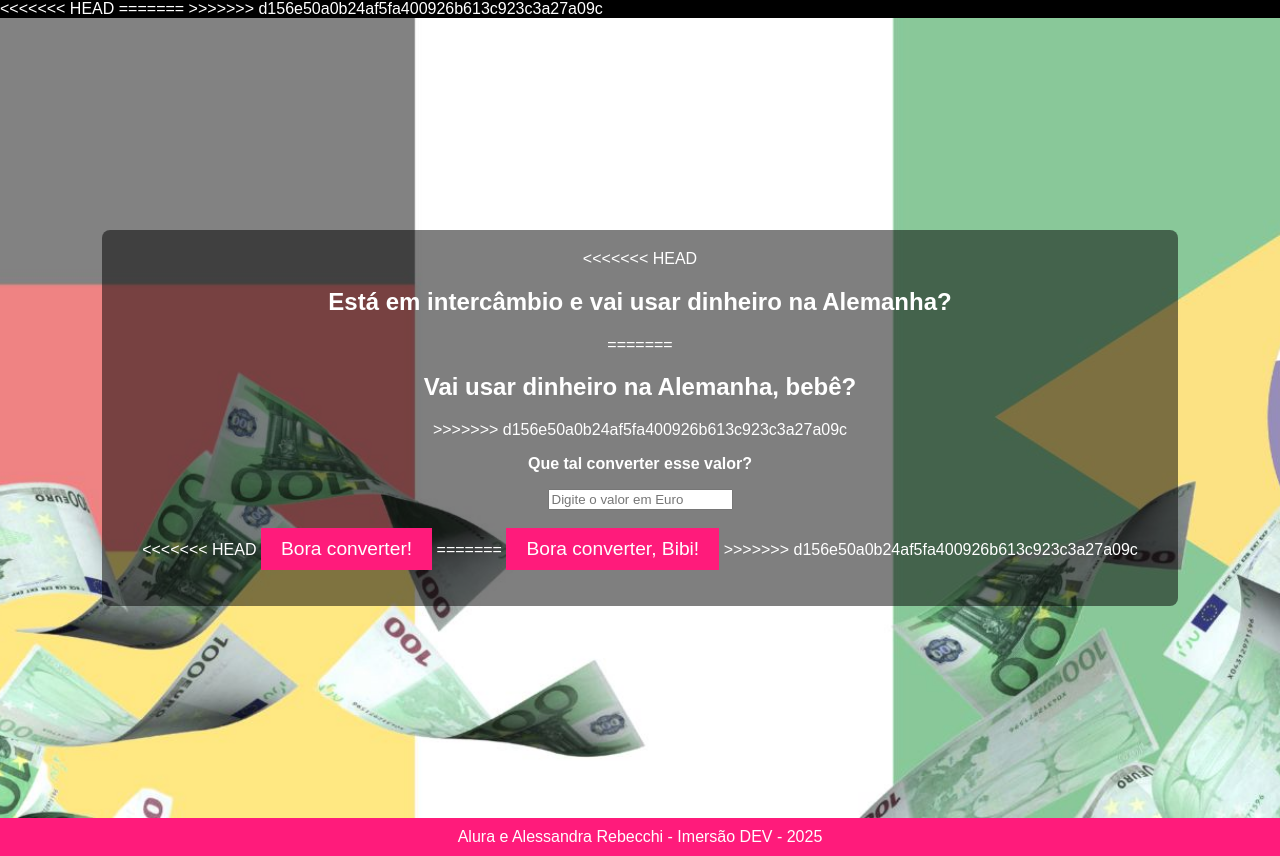
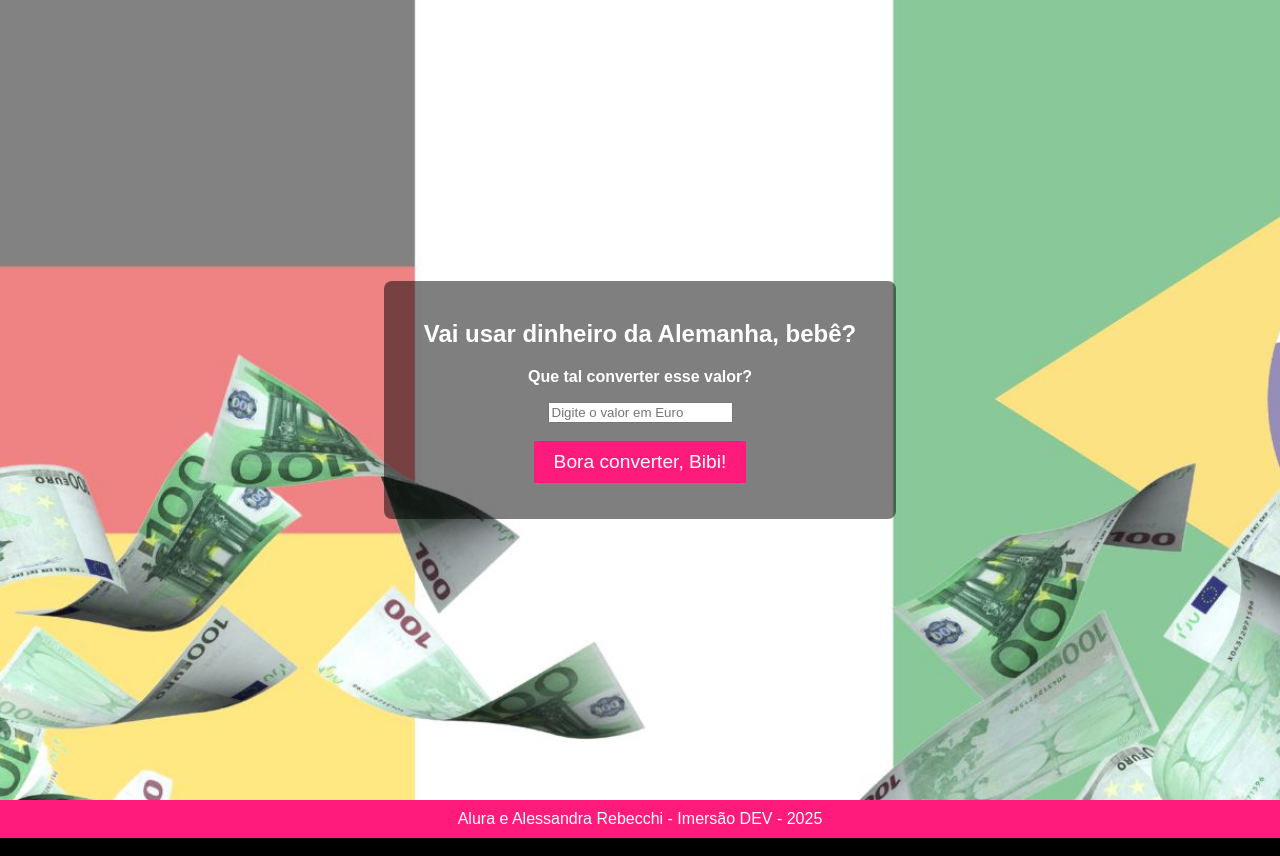
Before and after one commit to AlessandraRebecchi/conversordabibi, a plain HTML site: page index.html in a window 1280 px wide. Drawn offline with Linux system fonts and the light colour scheme.

Commit message:
Update index.html

```diff
--- a/index.html
+++ b/index.html
@@ -5,31 +5,19 @@
     <meta name="viewport" content="width=device-width, initial-scale=1.0">
     <link rel="stylesheet" type="text/css" href="/main.css">
     <script type="text/javascript" src="/main.js" defer></script>
-<<<<<<< HEAD
     <title>Conversor de Euro para Real</title>
-=======
-    <title>Conversor de Euro para Real da Bibi</title>
->>>>>>> d156e50a0b24af5fa400926b613c923c3a27a09c
 </head>
 <body>
 
     <div class="container">
         <div class="content">
-<<<<<<< HEAD
-            <h2>Está em intercâmbio e vai usar dinheiro na Alemanha?</h2>
-=======
-            <h2>Vai usar dinheiro na Alemanha, bebê?</h2>
->>>>>>> d156e50a0b24af5fa400926b613c923c3a27a09c
+            <h2>Vai usar dinheiro da Alemanha, bebê?</h2>
             <p>Que tal converter esse valor?</p>
 
             <input type="number" id="valorEuro" placeholder="Digite o valor em Euro" step="0.01">
             <br>
             <br>
-<<<<<<< HEAD
-            <button id="botaoConverter">Bora converter!</button>
-=======
             <button id="botaoConverter">Bora converter, Bibi!</button>
->>>>>>> d156e50a0b24af5fa400926b613c923c3a27a09c
             <p id="resultado"></p>
 
         </div>
```
